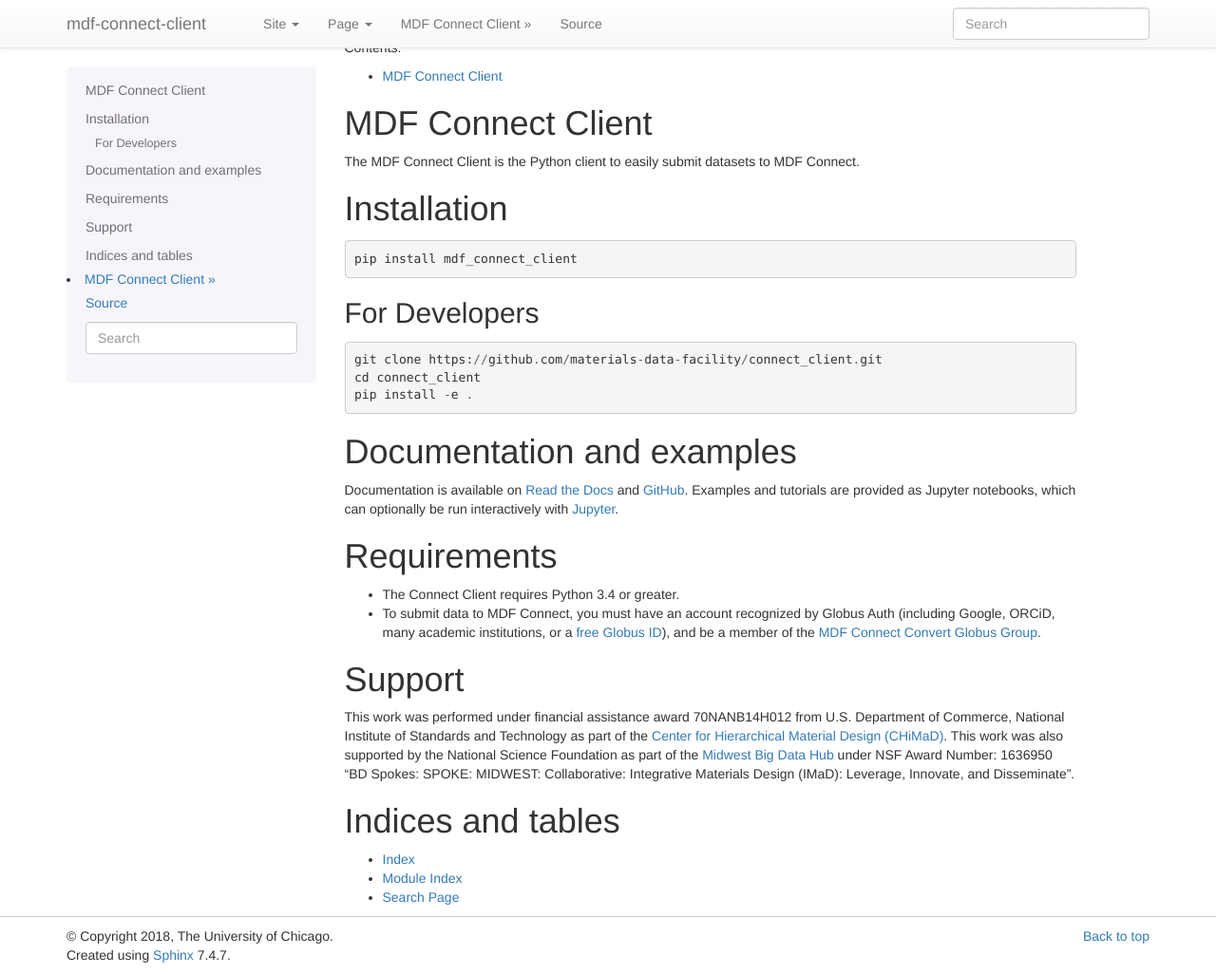
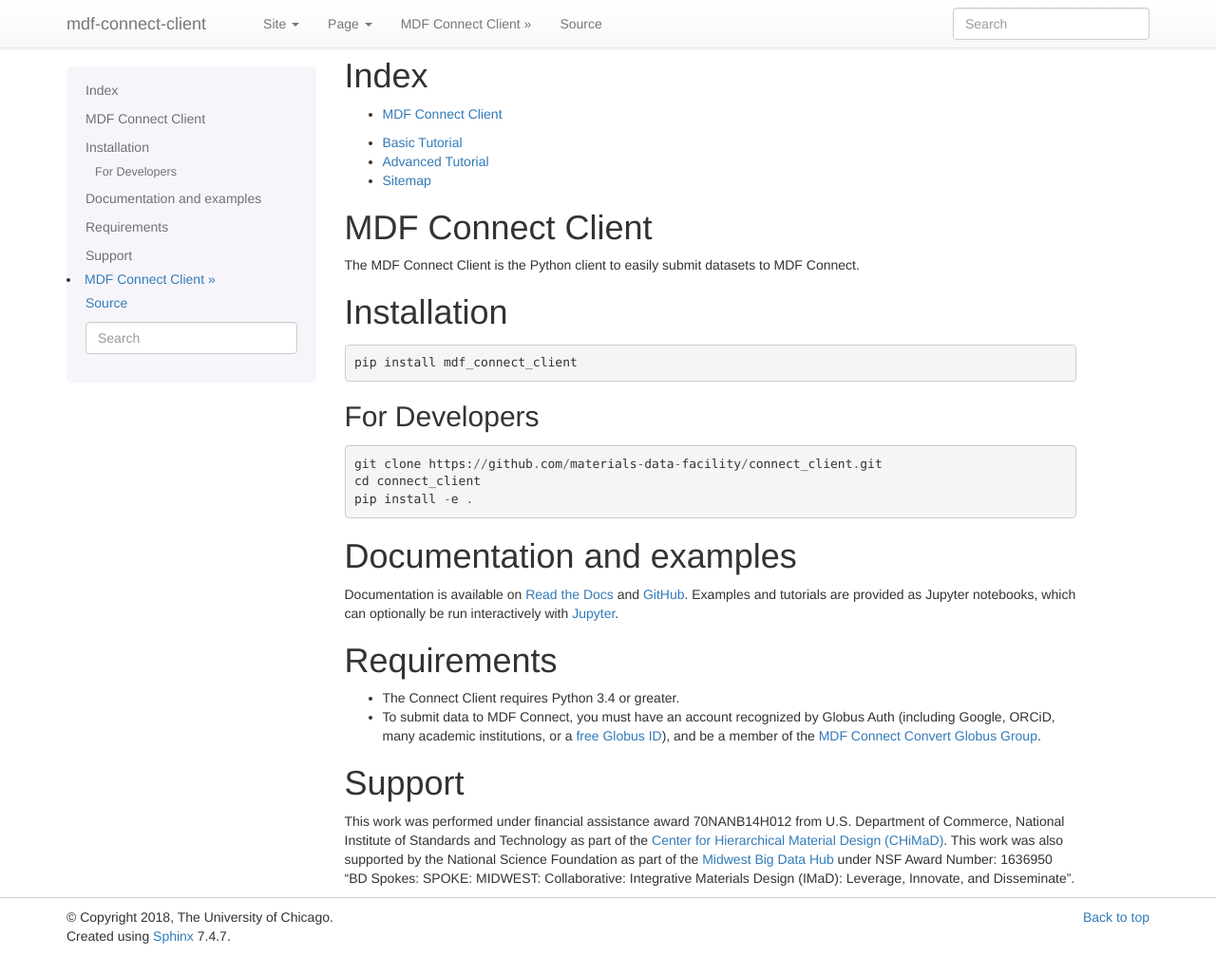
Before and after one commit to materials-data-facility/connect_client, a Sphinx documentation site: the page built from docs/sphinx/source/index.rst, in a window 1280 px wide and 1026 px high. Shown: the whole window at 95% size. Built offline with Sphinx 7.4.7, drawn with Linux system fonts in a browser that asks for light colours.

Commit message:
Add tutorials to docs, clean up index

```diff
--- a/docs/sphinx/source/conf.py
+++ b/docs/sphinx/source/conf.py
@@ -27,7 +27,7 @@
 # The short X.Y version
 version = ''
 # The full version, including alpha/beta/rc tags
-release = '0.1.2'
+release = ''
 
 
 # -- General configuration ---------------------------------------------------
@@ -44,7 +44,8 @@
     'sphinx.ext.coverage',
     'sphinx.ext.viewcode',
     'sphinx.ext.napoleon',
-    'm2r'
+    'm2r',
+    'nbsphinx'
 ]
 
 # Add any paths that contain templates here, relative to this directory.
@@ -54,7 +55,7 @@
 # You can specify multiple suffix as a list of string:
 #
 # source_suffix = ['.rst', '.md']
-source_suffix = ['.rst', '.md']
+source_suffix = ['.rst', '.md', '.ipynb']
 
 # The master toctree document.
 master_doc = 'index'
@@ -69,7 +70,7 @@
 # List of patterns, relative to source directory, that match files and
 # directories to ignore when looking for source files.
 # This pattern also affects html_static_path and html_extra_path .
-exclude_patterns = []
+exclude_patterns = ['_build', '**.ipynb_checkpoints']
 
 # The name of the Pygments (syntax highlighting) style to use.
 pygments_style = 'sphinx'
--- a/docs/sphinx/source/index.rst
+++ b/docs/sphinx/source/index.rst
@@ -3,19 +3,19 @@
    You can adapt this file completely to your liking, but it should at least
    contain the root `toctree` directive.
 
+
+Index
+=====
+
 .. toctree::
    :maxdepth: 2
-   :caption: Contents:
+   :titlesonly:
 
    mdf_connect_client
 
+* `Basic Tutorial <tutorials/Basic\ MDF\ Connect\ Submission\ Example.html>`_
+* `Advanced Tutorial <tutorials/MDF\ Connect\ Client\ Tutorial.html>`_
+* `Sitemap <genindex.html>`_
+
 
 .. mdinclude:: ../../../README.md
-
-
-Indices and tables
-==================
-
-* :ref:`genindex`
-* :ref:`modindex`
-* :ref:`search`
--- a/docs/sphinx/source/test_note.txt
+++ /dev/null
@@ -1,4 +0,0 @@
-This would be a README.
-Sample stuff:
-`mdf_connect_client`
-- 123
```
Also changed, not shown: 1 other file.
